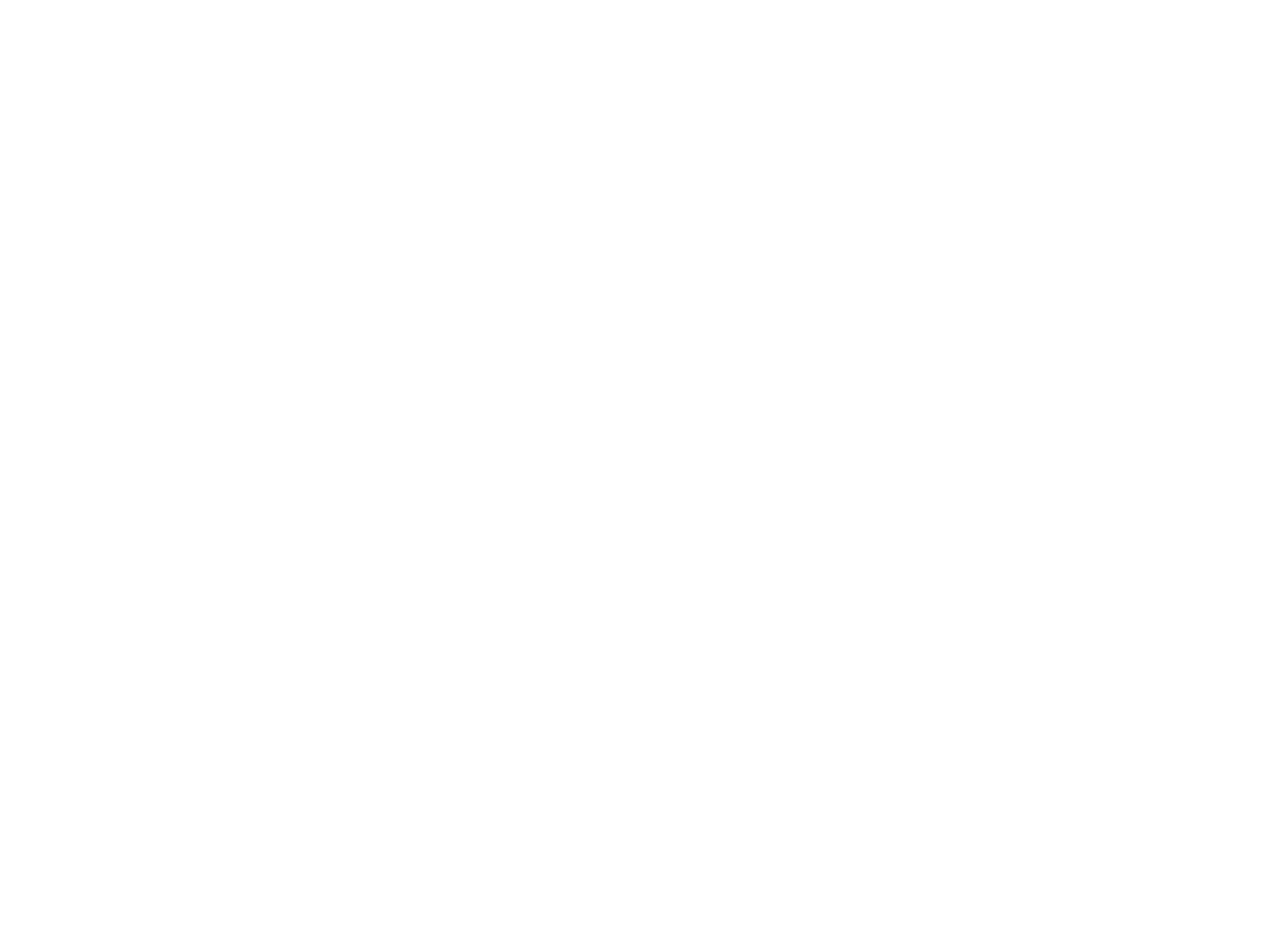
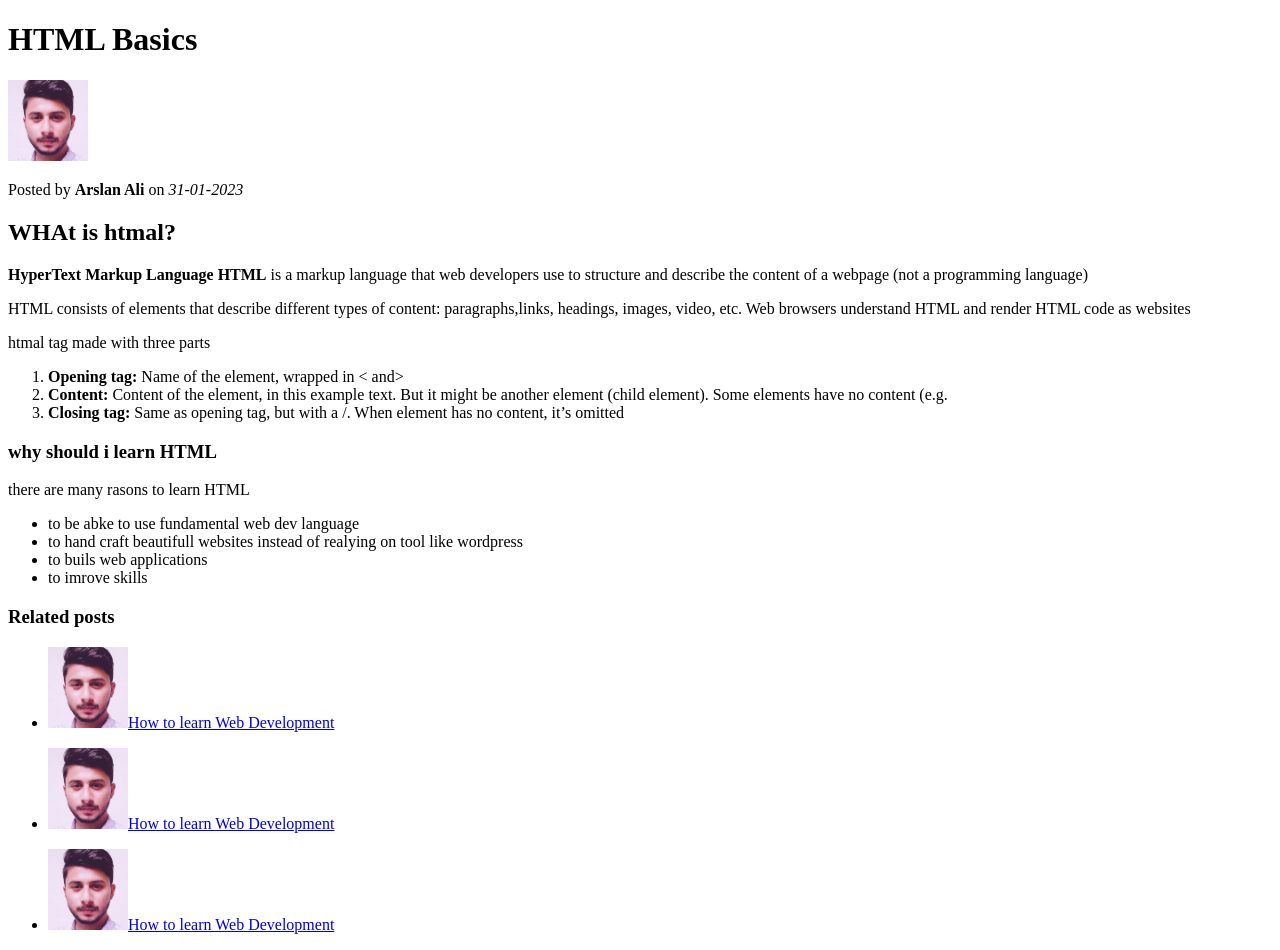
Before and after one commit to iArslanAly/html_practice1, a plain HTML site: page index.html in a window 1280 px wide. Before the commit the page ends 800 px from the top, so only its background shows below. Drawn offline with Linux system fonts and the light colour scheme.

Commit message:
HTML first learning project

```diff
--- a/index.html
+++ b/index.html
@@ -5,10 +5,50 @@
     <meta charset="UTF-8">
     <meta http-equiv="X-UA-Compatible" content="IE=edge">
     <meta name="viewport" content="width=device-width, initial-scale=1.0">
-    <title>Document</title>
+    <title>my first web page</title>
 </head>
 
 <body>
+    <h1>HTML Basics</h1>
+    <img src="img/1.jpg" alt="Cover" width="80">
+    <p>Posted by <strong>Arslan Ali</strong> on <em>31-01-2023</em></p>
+    <h2>WHAt is htmal?</h2>
+    <p><strong>HyperText Markup Language HTML</strong> is a markup language that web developers use to structure and describe the content of a webpage (not a programming language)</p>
+    <p>HTML consists of elements that describe different types of content: paragraphs,links, headings, images, video, etc. Web browsers understand HTML and render HTML code as websites</p>
+    <p>htmal tag made with three parts</p>
+    <ol>
+        <li><strong>Opening tag:</strong> Name of the element, wrapped in
+            < and>
+        </li>
+        <li><strong>Content:</strong> Content of the element, in this example text. But it might be another element (child element). Some elements have no content (e.g. <img></li>
+        <li><strong>Closing tag:</strong> Same as opening tag, but with a /. When element has no content, it’s omitted</li>
+    </ol>
+    <h3>why should i learn HTML</h3>
+    <p>there are many rasons to learn HTML</p>
+    <ul>
+        <li>to be abke to use fundamental web dev language</li>
+        <li>to hand craft beautifull websites instead of realying on tool like wordpress</li>
+        <li>to buils web applications</li>
+        <li>to imrove skills</li>
+    </ul>
+    <h3>Related posts</h3>
+    <ul>
+        <li>
+            <a href="#" alt="post 1"><img src="img/1.jpg" alt="Cover" width="80">How to learn Web Development</a>
+        </li>
+    </ul>
+    <ul>
+        <li>
+            <a href="#" alt="post 1"><img src="img/1.jpg" alt="Cover" width="80">How to learn Web Development</a>
+        </li>
+    </ul>
+    <ul>
+        <li>
+            <a href="#" alt="post 1"><img src="img/1.jpg" alt="Cover" width="80">How to learn Web Development</a>
+        </li>
+    </ul>
+
+
 
 </body>
 
```
Also changed, not shown: img/1.jpg (added).
